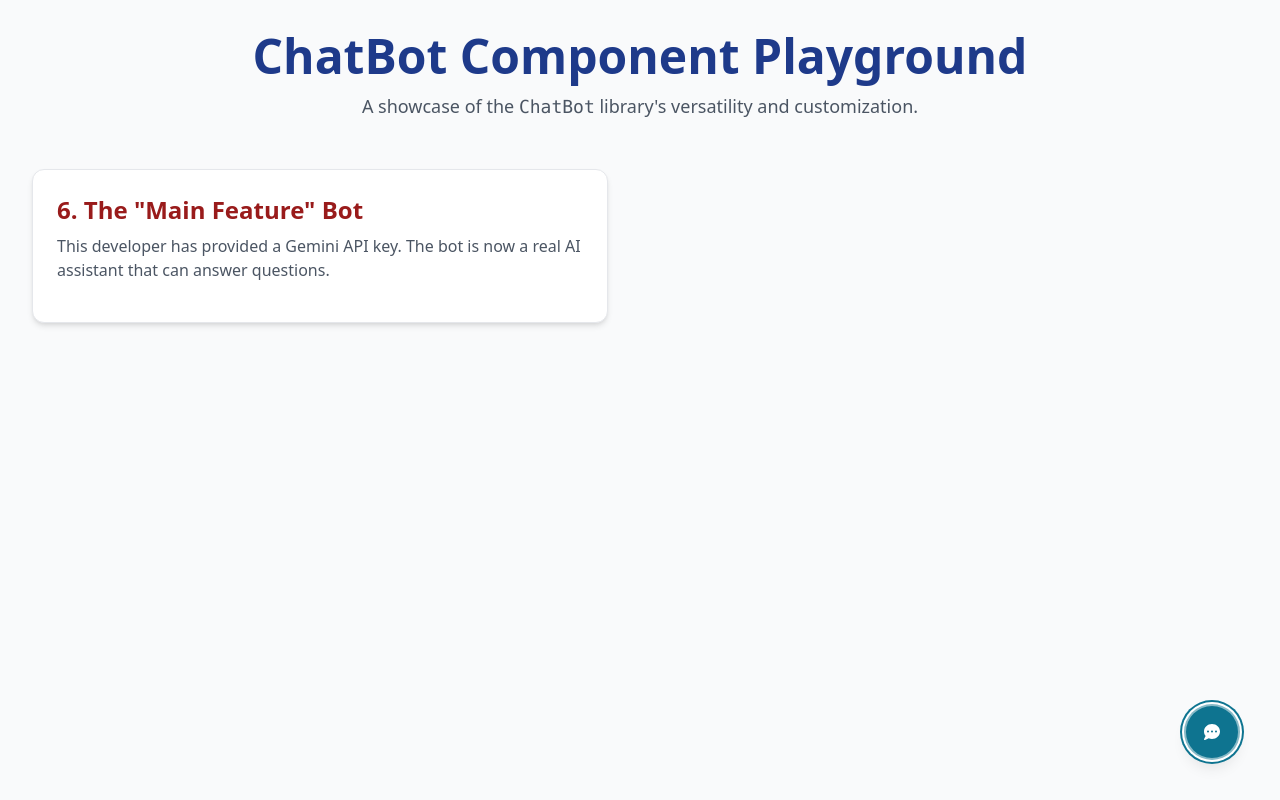
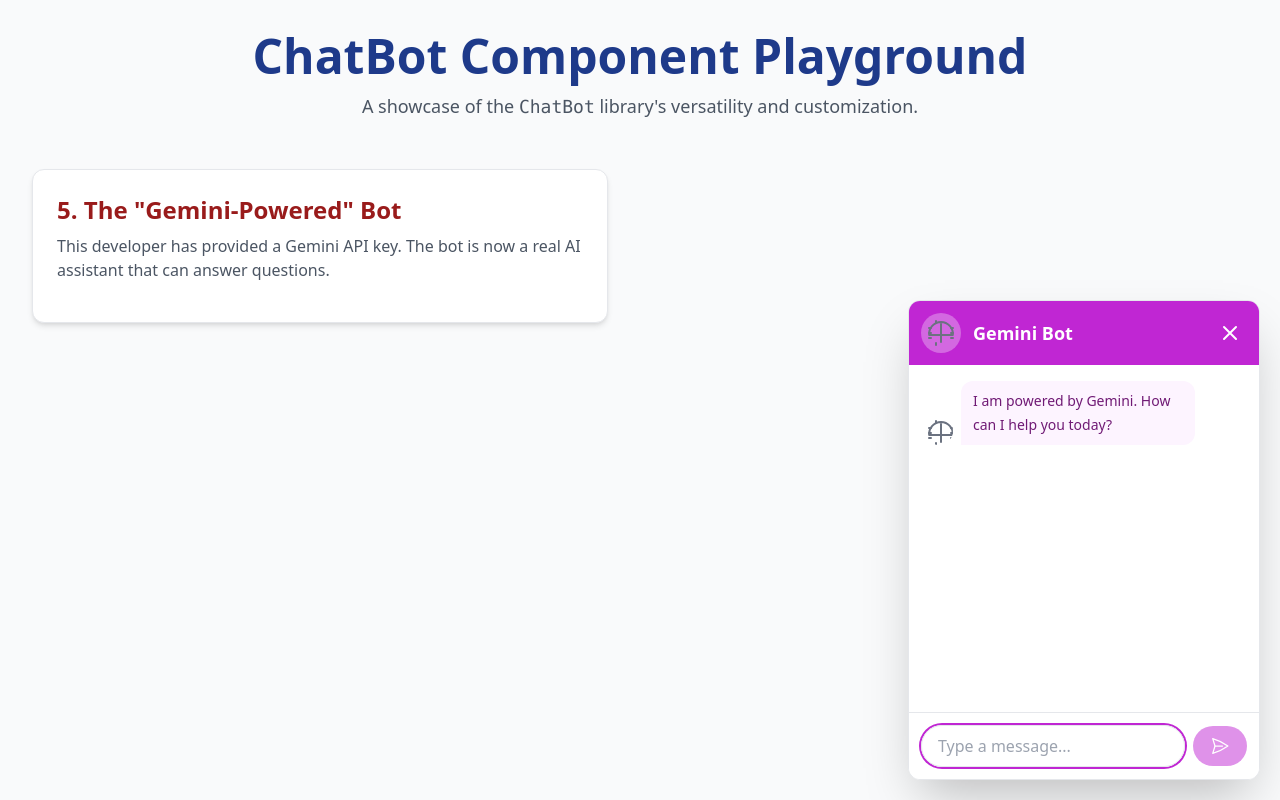
Before and after one commit to gauravRathod674/custom-chatbot, a React (Vite) app: page / in a window 1280 px wide. Built offline with nearby package versions, Linux system fonts and the light colour scheme.

Commit message:
Edited README.md

```diff
--- a/src/App.jsx
+++ b/src/App.jsx
@@ -2,7 +2,7 @@
 import { ChatBot } from "./index";
 import "./App.css";
 
-const GEMINI_API_KEY = "YOUR_API_KEY_HERE";
+const GEMINI_API_KEY = "AIzaSyBi0O2XvJRpWngtjvv2JswmGfnhESCy_20";
 
 const GeniusIcon = () => (
   <svg
@@ -122,7 +122,7 @@
           />
         </div> */}
 
-        {/* <div className="p-6 bg-white rounded-xl shadow-md border border-gray-200">
+        <div className="p-6 bg-white rounded-xl shadow-md border border-gray-200">
           <h2 className="text-2xl font-semibold mb-2 text-red-800">5. The "Gemini-Powered" Bot</h2>
           <p className="mb-4 text-gray-600">This developer has provided a Gemini API key. The bot is now a real AI assistant that can answer questions.</p>
           <ChatBot
@@ -139,12 +139,12 @@
               input: { focusRingColor: '#c026d3' }
             }}
           />
-        </div> */}
+        </div>
 
-        <div className="p-6 bg-white rounded-xl shadow-md border border-gray-200">
+        {/* <div className="p-6 bg-white rounded-xl shadow-md border border-gray-200">
           <h2 className="text-2xl font-semibold mb-2 text-red-800">
             {" "}
-            6. The "Main Feature" Bot
+          Chatbot
           </h2>
           <p className="mb-4 text-gray-600">
             This developer has provided a Gemini API key. The bot is now a real
@@ -173,7 +173,7 @@
               input: { focusRingColor: "#06b6d4" },
             }}
           />
-        </div>
+        </div> */}
       </main>
     </div>
   );
```
Also changed, not shown: 1 other file (tests, documents, lock files or other folders).
